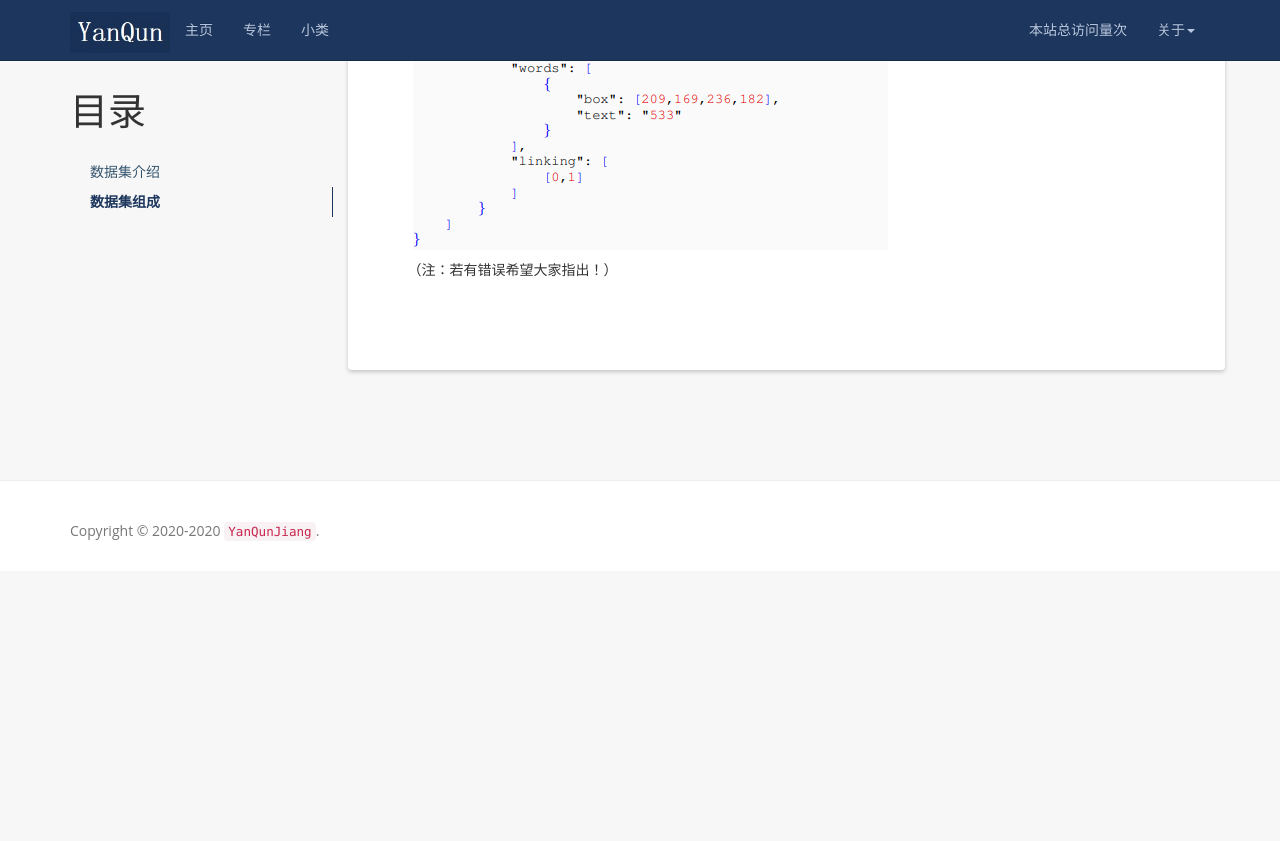
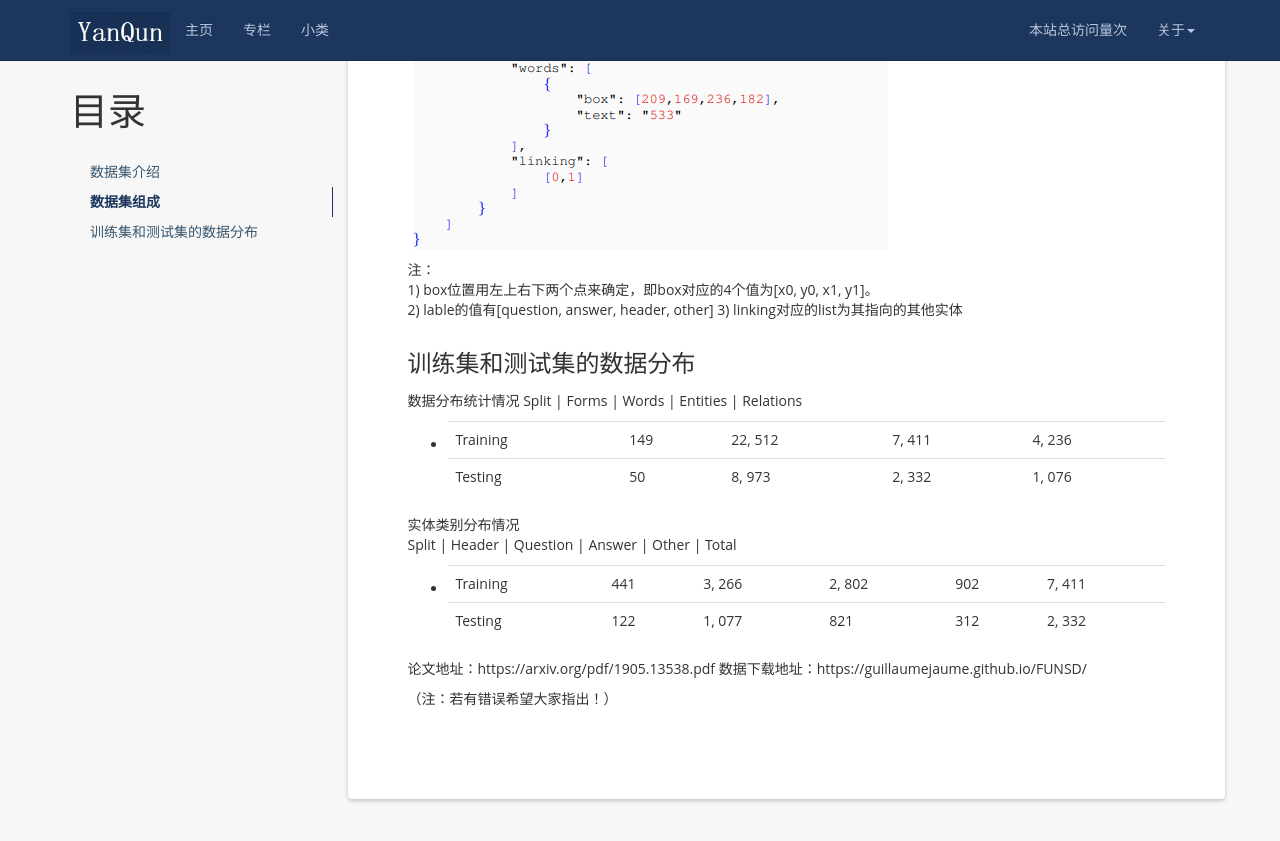
Before and after one commit to Elvira521feng/YanQunJiang.github.io, a Jekyll site: the page built from _posts/2020-03-11-FUNSD Dataset.md, in a window 1280 px wide and 900 px high, scrolled down 1204 px. Shown: the top 841 px of the window. Built offline with Jekyll 4.4.1, drawn with Linux system fonts in a browser that asks for light colours; nearby versions of some CDN libraries; a script that is not in the unit is left out; comment, search, counter and statistics services are not loaded; before the commit the page ends 1775 px from its top, so only the background shows below that.

Commit message:
2020-03-11更新3

```diff
--- a/_posts/2020-03-11-FUNSD Dataset.md
+++ b/_posts/2020-03-11-FUNSD Dataset.md
@@ -34,6 +34,28 @@ tag: 开源数据集
 
 ![json_info](https://elvira521feng.github.io/YanQunJiang.github.io/styles/images/datasets/json_imformation.png)
 
+注：
+1) box位置用左上右下两个点来确定，即box对应的4个值为[x0, y0, x1, y1]。
+2) lable的值有[question, answer, header, other]
+3) linking对应的list为其指向的其他实体
+
+### 训练集和测试集的数据分布
+数据分布统计情况
+Split | Forms | Words | Entities | Relations
+-|-|-|-|-
+Training | 149 | 22, 512 | 7, 411 | 4, 236
+Testing | 50 | 8, 973 | 2, 332 | 1, 076
+
+实体类别分布情况
+Split  | Header | Question | Answer | Other | Total
+-|-|-|-|-|-
+Training | 441 | 3, 266 | 2, 802 | 902 | 7, 411
+Testing | 122 | 1, 077 | 821 | 312 | 2, 332
+
+
+论文地址：https://arxiv.org/pdf/1905.13538.pdf
+数据下载地址：https://guillaumejaume.github.io/FUNSD/
+
 
 
 （注：若有错误希望大家指出！）
```
